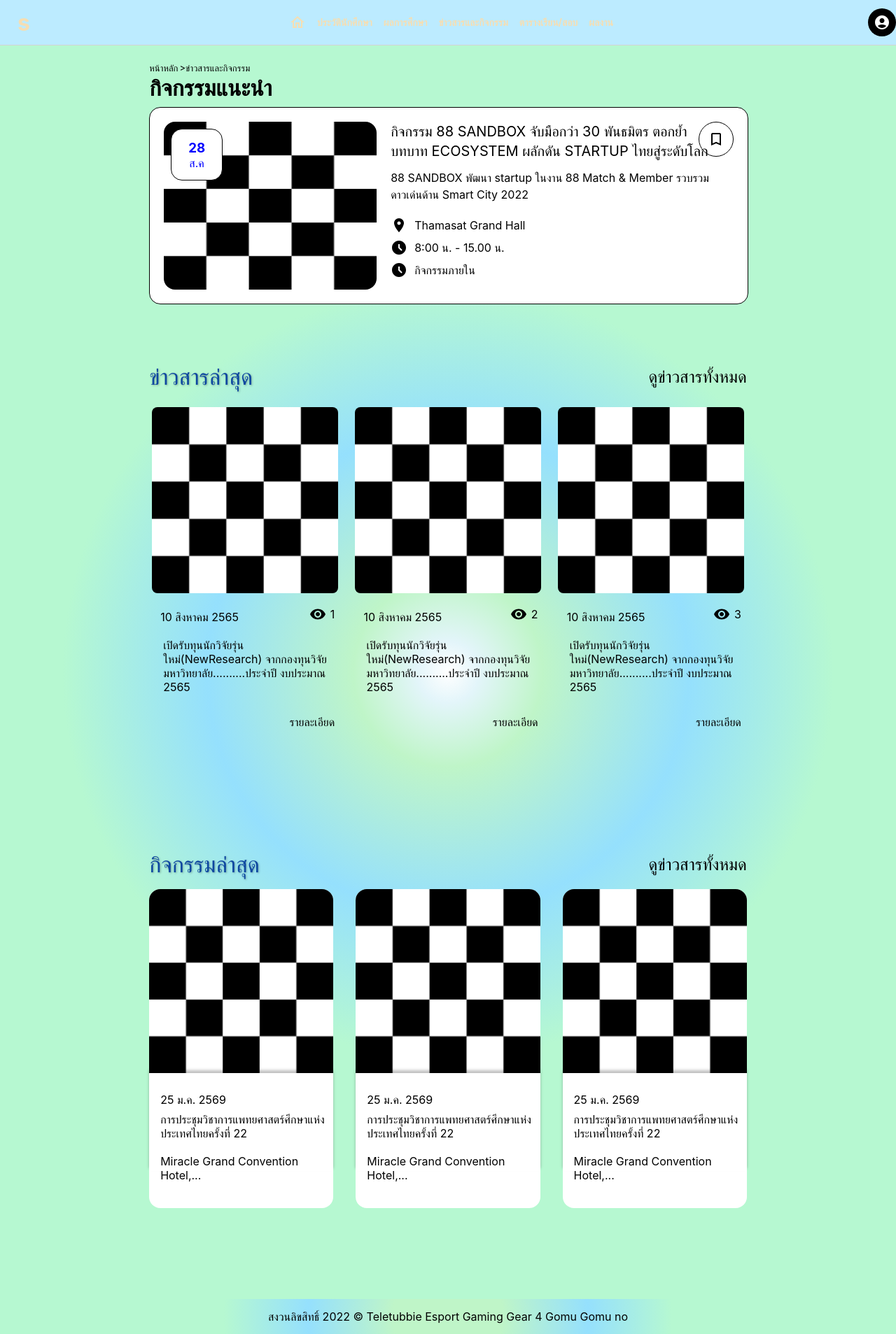
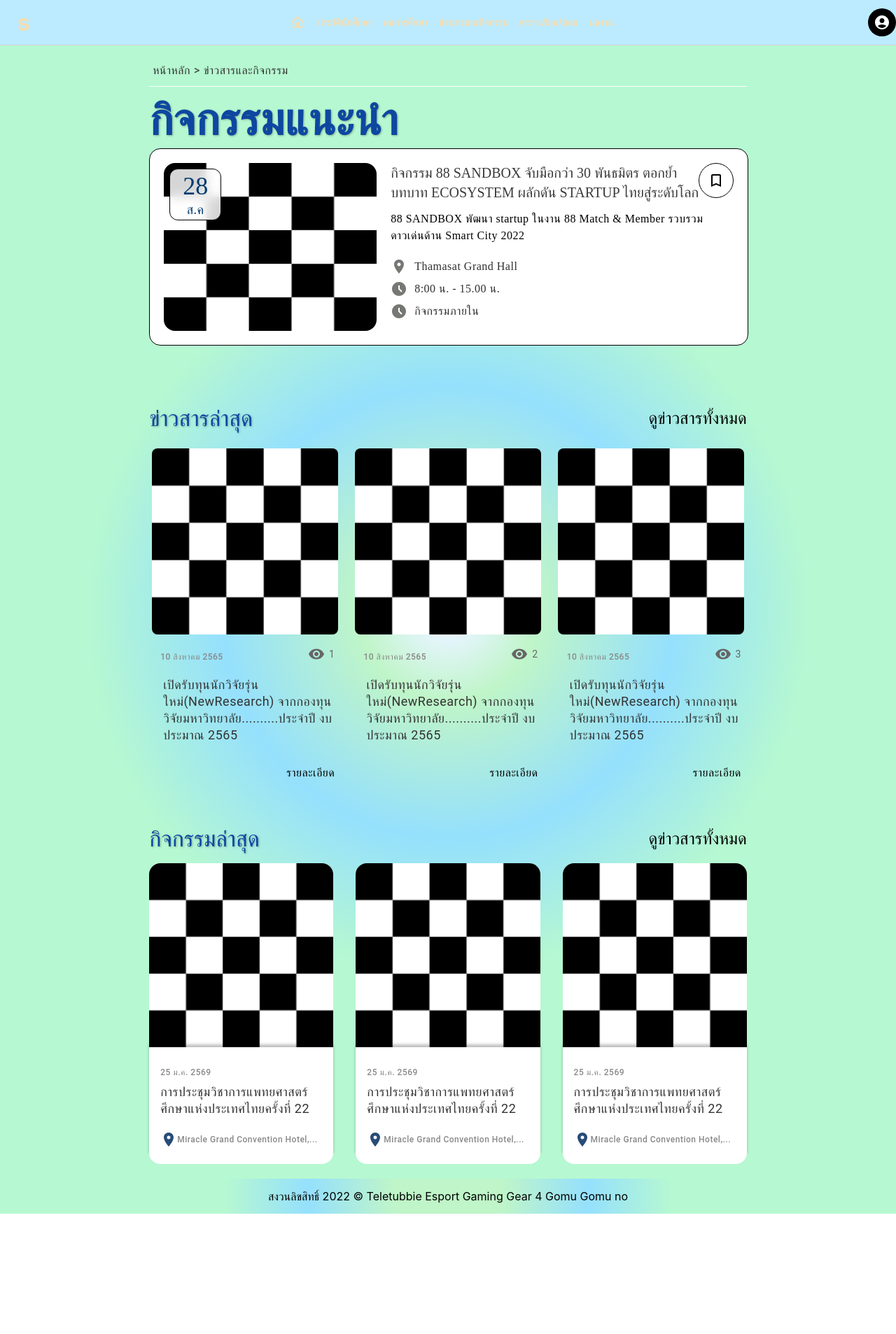
Before and after one commit to rapeepat21311/front-end2, a React (Create React App) app: page /news in a window 1280 px wide. Shown: the whole page at 70% size. After the commit the page ends 1735 px from the top, so only its background shows below. Built offline with nearby package versions, Linux system fonts and the light colour scheme.

Commit message:
no response 1441 +++

```diff
--- a/src/page/news/lastedEvent/component/LastedEvent.js
+++ b/src/page/news/lastedEvent/component/LastedEvent.js
@@ -3,6 +3,7 @@ import React, { useState } from "react";
 import { useNavigate } from "react-router";
 
 import EastIcon from "@mui/icons-material/East";
+import RoomIcon from "@mui/icons-material/Room";
 
 function LastedEvent({ mockDataLastedEvent, currentPage, perPage }) {
   // const navigate = useNavigate();
@@ -45,7 +46,10 @@ function LastedEvent({ mockDataLastedEvent, currentPage, perPage }) {
             >
               <div className="news_update_date">{item.date}</div>
               <div className="box_lasted_event_title">{item.title}</div>
-              <div className="news_event_location">{item.location}</div>
+              <div className="news_event_location">
+                <RoomIcon />
+                <p>{item.location}</p>
+              </div>
               <div
                 className={` ${
                   hover === item.id
--- a/src/page/news/lastedEvent/component/lastedEvent.css
+++ b/src/page/news/lastedEvent/component/lastedEvent.css
@@ -4,14 +4,16 @@
   font-size: 32px;
   font-weight: 400;
   text-shadow: 1px 1px 3px rgba(0, 0, 0, 0.3);
-  margin-top: 28px;
+  margin-top: 20px;
   margin-bottom: 16px;
 }
+
+
 
 .box_lasted_event {
   display: flex;
   width: 30.84%;
-  height: 456px;
+  height: 430px;
   flex-direction: column;
   /* margin-bottom: 24px; */
   border-radius: 16px;
@@ -31,13 +33,11 @@
   width: 100%;
   /* height: 328px; */
   border-radius: 16px 16px 0px 0px;
-
-
 }
 
 .box_lasted_event_date {
   display: flex;
-  height: 128px;
+  height: 143px;
   flex-flow: column;
   padding-top: 12px;
   /* position: relative; */
@@ -52,13 +52,13 @@
   display: flex;
   flex-flow: column;
   /* background-color: gold; */
-  /* margin-top: 40px; */
-  top: 253px;
+  margin-top: 30px;
+  top: 207px;
   z-index: 2;
   width: 100%;
   box-shadow: 0px -4px 4px rgba(0, 0, 0, 0.25);
   background-color: #ffffff;
-  padding-bottom: 65px;
+  padding-bottom: 38px;
   border-bottom-left-radius: 16px;
   border-bottom-right-radius: 16px;
 }
@@ -66,6 +66,18 @@
 .news_update_date {
   display: flex;
   text-align: start;
+  font-family: "Roboto";
+  font-style: normal;
+  font-weight: 500;
+  font-size: 12px;
+  line-height: 16px;
+  /* identical to box height, or 133% */
+
+  letter-spacing: 0.5px;
+
+  /* Neutral/08 */
+
+  color: #888888;
   padding: 16px 0px 8px 16px;
 }
 
@@ -73,13 +85,43 @@
   padding: 0px 0px 8px 16px;
   text-align: start;
   margin-bottom: 12px;
+  font-family: "Roboto";
+  font-style: normal;
+  font-weight: 400;
+  font-size: 18px;
+  line-height: 24px;
+  /* or 133% */
+
+  letter-spacing: 0.5px;
+
+  /* Text/Black */
+
+  color: #333333;
 }
 
 .news_event_location {
   display: flex;
-  padding: 0px 0px 0px 16px;
+  padding: 0px 20px 0px 16px;
+  align-items: center;
   /* margin-bottom: 60px; */
   text-align: start;
+  /* background-color: gold; */
+  color: #274c77;
+}
+
+.news_event_location p {
+  font-family: "Roboto";
+  font-style: normal;
+  font-weight: 500;
+  font-size: 12px;
+  line-height: 16px;
+  /* identical to box height, or 133% */
+
+  letter-spacing: 0.5px;
+
+  /* Neutral/08 */
+
+  color: #888888;
 }
 
 .event_title_description_link_active {
@@ -101,9 +143,23 @@
   visibility: collapse;
 }
 
-
-@media only screen and (min-width : 1441px) {
+@media only screen and (min-width: 1441px) {
+  .news_body {
+    background-color: crimson;
+  }
   .box_lasted_event_date_active {
     margin-top: 260px;
   }
+  .box_lasted_event {
+    height: 570px;
+    /* background-color: goldenrod; */
+    margin-bottom: 24px;
+  }
+  .box_lasted_event_date_active {
+    /* background-color: greenyellow; */
+    top: 111px;
+  }
+  .news_body {
+    background-color: #274c77;
+  }
 }
--- a/src/page/news/news.css
+++ b/src/page/news/news.css
@@ -1,7 +1,7 @@
 .news_body {
   display: flex;
   /* flex-direction: row; */
-  height: 1792px;
+  height: 1620px;
   /* width: 100vw; */
   position: relative;
   background: radial-gradient(
@@ -18,28 +18,63 @@
 
 .news_container {
   width: 66.7%;
+  height: 1620px;
   display: flex;
   position: relative;
   flex-flow: column nowrap;
 }
 
 .home_page_and_redirect_page {
-  width: 30%;
+  width: 100%;
   display: flex;
-  font-size: small;
+  /* justify-content: space-between; */
   margin-right: 2px;
   margin-top: 24px;
+  font-family: "Roboto";
+  font-style: normal;
+  font-weight: 400;
+  font-size: 16px;
+  line-height: 24px;
+
+  /* identical to box height, or 150% */
+
+  letter-spacing: 0.5px;
+
+  /* Text/Black */
+  margin-bottom: 24px;
+  color: #333333;
+
+  border-bottom: 1px solid #ffffff;
+  padding-bottom: 10px;
   /* background-color: blue; */
 }
 
 .home_page_and_redirect_page p {
-  padding-right: 2px;
+  padding-right: 5px;
+  padding-left: 5px;
 }
 
 .news_title {
   width: 100%;
   display: flex;
+  font-family: "Roboto";
+  font-style: normal;
+  font-weight: 400;
+  font-size: 32px;
+  line-height: 48px;
+  /* identical to box height, or 150% */
+
+  display: flex;
+  align-items: center;
+  letter-spacing: 0.5px;
+
+  /* Primary/00 */
+
+  color: #0d47a1;
+
+  text-shadow: 1px 1px 3px rgba(0, 0, 0, 0.3);
   /* background-color: brown; */
+  margin-bottom: 8px;
 }
 
 .news_title_h2:hover {
@@ -77,14 +112,33 @@
   flex-direction: column;
   position: absolute;
   z-index: 10;
-  top: 10px;
-  left: 10px;
+  top: 8px;
+  left: 8px;
   width: 72px;
   height: 72px;
   border: 1px solid black;
-  border-radius: 16px;
-  background-color: #ffffff;
-  color: blue;
+  border-radius: 12px;
+  background: rgba(255, 255, 255, 0.84);
+  backdrop-filter: blur(8px);
+
+  color: #003c70;
+}
+
+.news_recomment_date h3 {
+  font-family: "FC Iconic";
+  font-style: normal;
+  font-weight: 400;
+  font-size: 36px;
+  line-height: 44px;
+}
+
+.news_recomment_date p {
+  font-family: "FC Iconic";
+  font-style: normal;
+  font-weight: 500;
+  font-size: 18px;
+  line-height: 24px;
+  letter-spacing: 0.02em;
 }
 
 .news_recomment_description {
@@ -107,19 +161,22 @@
   border-radius: 30px;
 }
 .news_recomment_bookmark:hover {
-  background-color: black;
-  color: white;
+  background-color: #42a5f5;
+  color: #ffffff;
 }
 
 .recomment_news_title {
   display: flex;
   justify-content: flex-start;
   text-align: start;
-  width: 90%;
+  font-family: "FC Iconic";
+  font-style: normal;
   font-weight: 400;
   font-size: 20px;
   line-height: 28px;
+  width: 90%;
   margin-top: 20px;
+  color: #393c39;
 }
 
 .news_description {
@@ -127,47 +184,82 @@
   width: 90%;
   text-align: start;
   margin-top: 12px;
+  font-family: "FC Iconic";
+  font-style: normal;
   font-weight: 400;
   font-size: 16px;
   line-height: 24px;
+  /* or 150% */
+
+  letter-spacing: 0.5px;
 }
 
 .news_location {
   display: flex;
   margin-top: 20px;
   text-align: start;
+  color: #757873;
 }
 
 .news_location p {
   margin-left: 10px;
+  font-family: "FC Iconic";
+  font-style: normal;
   font-weight: 400;
   font-size: 16px;
   line-height: 24px;
+  /* identical to box height, or 150% */
+
+  letter-spacing: 0.5px;
+
+  /* neutral/neutral20 */
+
+  color: #2e312e;
 }
 
 .news_time_scope {
   display: flex;
   margin-top: 8px;
   text-align: start;
+  color: #757873;
 }
 
 .news_time_scope p {
   margin-left: 10px;
+  font-family: "FC Iconic";
+  font-style: normal;
   font-weight: 400;
   font-size: 16px;
   line-height: 24px;
+  /* identical to box height, or 150% */
+
+  letter-spacing: 0.5px;
+
+  /* neutral/neutral20 */
+
+  color: #2e312e;
 }
 
 .news_event_scope {
   display: flex;
   margin-top: 8px;
   text-align: start;
+  color: #757873;
 }
 .news_event_scope p {
   margin-left: 10px;
+  font-family: "FC Iconic";
+  font-style: normal;
   font-weight: 400;
   font-size: 16px;
   line-height: 24px;
+  /* identical to box height, or 150% */
+
+  letter-spacing: 0.5px;
+
+  /* neutral/neutral20 */
+
+  color: #2e312e;
 }
 
 .news_update_title {
@@ -191,7 +283,7 @@
 
 .news_update_box_cotainer {
   display: flex;
-  height: 1560px;
+  height: 1416px;
   flex-flow: row wrap;
   justify-content: space-between;
   /* background-color: gold; */
@@ -203,6 +295,7 @@
   display: flex;
   width: 32%;
   flex-direction: column;
+  height: 490px;
   /* margin-bottom: 24px; */
   /* border: 1px solid black; */
   /* background-color: red; */
@@ -234,6 +327,18 @@
   /* background-color: #0d47a1; */
   justify-content: space-between;
   margin-bottom: 12px;
+  font-family: "Roboto";
+  font-style: normal;
+  font-weight: 400;
+  font-size: 14px;
+  line-height: 24px;
+  /* identical to box height, or 171% */
+
+  letter-spacing: 0.5px;
+
+  /* Neutral/06 */
+
+  color: #666666;
 }
 
 .news_update_views {
@@ -250,13 +355,35 @@
   padding-left: 20px;
   text-align: start;
   margin-bottom: 12px;
+  font-family: "Roboto";
+  font-style: normal;
+  font-weight: 400;
+  font-size: 18px;
+  line-height: 24px;
+  /* or 133% */
+
+  letter-spacing: 0.5px;
+
+  /* Text/Black */
+
+  color: #333333;
   /* background-color: #0d47a1; */
 }
 
 .box_news_update_link_description {
   display: flex;
+  font-family: "Roboto";
+  font-style: normal;
+  font-weight: 400;
+  font-size: 16px;
+  line-height: 24px;
+  /* identical to box height, or 150% */
+
+  display: flex;
   justify-content: flex-end;
   align-items: center;
+  text-align: center;
+  letter-spacing: 0.5px;
   padding: 18px;
   padding-right: 8px;
 }
@@ -267,6 +394,7 @@
   justify-content: space-between;
   margin-top: 56px;
   margin-bottom: 16px;
+
   /* background-color: green; */
 }
 
@@ -299,3 +427,22 @@
   }
 
 } */
+
+@media only screen and (min-width: 1441px) {
+  .news_body {
+    height: 2000px;
+  }
+
+  .news_update_box_cotainer {
+    height: 2000px;
+    /* background-color: green; */
+  }
+  .box_news_update {
+    height: 580px;
+    margin-bottom: 24px;
+  }
+  .box_news_update_img img {
+    width: 90%;
+    height: 100%;
+  }
+}
--- a/src/page/profile/Paratoon/capitalCss.css
+++ b/src/page/profile/Paratoon/capitalCss.css
@@ -1,17 +1,17 @@
 .table_capital_container table {
-	/* background-color: #3d3b63; */
+	background-color: #3d3b63;
 	border-collapse: collapse;
 	border-radius: 16px;
 	font-size: 1em;
-	color: white;
+	color: black;
 	overflow: hidden;
 	width: auto;
-	width: 100%;
+	width: 960px;
   text-align: start;
   margin-bottom: 50px;
 }
 .table_capital_container thead {
-	background-color: #8B8C89;
+	background-color: #E7ECEF;
 
 }
 .table_capital_container th {
@@ -19,9 +19,9 @@
 	/* text-shadow: 0 1px 1px #2b2a466b; */
   text-align: start;
 }
-.table_capital_container table > thead > tr > th {
+/* .table_capital_container table > thead > tr > th {
 	border: 1px solid rgba(0, 0, 0, 0.1);
-}
+} */
 .table_capital_container td {
 	background-color: #ffffff;
 	color: black;
@@ -34,6 +34,7 @@
 	border: 1px solid rgba(0, 0, 0, 0.1);
 	padding: 11px;
 }
+
 
 .capital_discount {
   text-align: end;
--- a/src/page/profile/events/createbox.css
+++ b/src/page/profile/events/createbox.css
@@ -22,7 +22,7 @@
   margin-bottom: 20px;
   border-radius: 16px;
   border: 1px solid black;
-  background-color: wheat;
+  background-color: #ffffff;
 }
 
 .box_activity_img img {
@@ -81,3 +81,14 @@
   /* background-color: black; */
   /* width: 100%; */
 }
+
+
+@media only screen and (min-width : 1441px) {
+  .box_activity_suppe {
+    width: 100%;
+    /* background-color: pink; */
+  }
+  .box_activity_container{
+    width: 49%;
+  }
+}
```
Also changed, not shown: src/page/profile/index.css (+70 -17 lines), src/page/profile/profile/profileStudent.css (+55 -28 lines).
